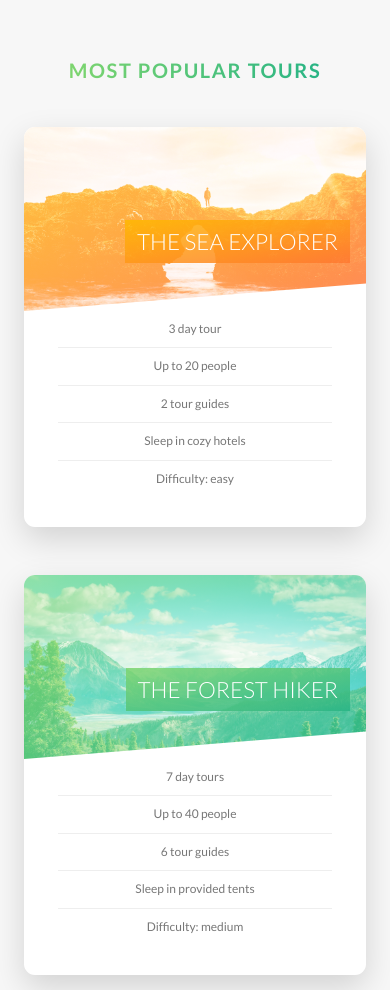
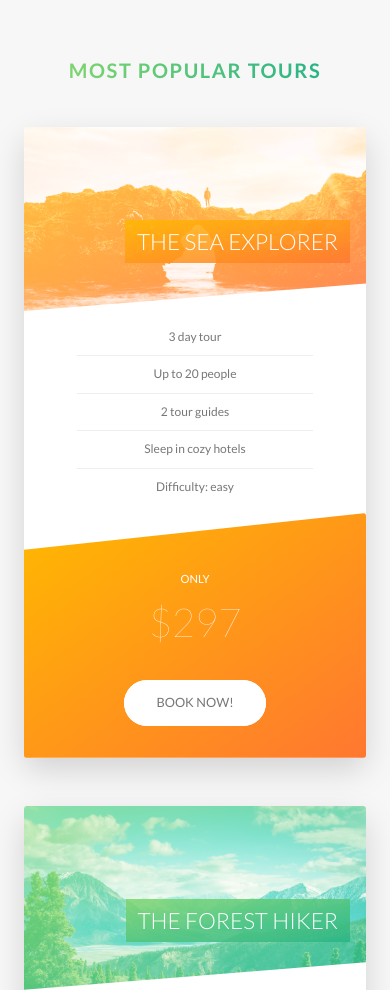
Before and after one commit to mkilicarslan/natours, a website: page index.html in a window 390 px wide. Shown: the part 2421-3411 px from the top of the page. Drawn offline with Linux system fonts and the light colour scheme.

Commit message:
Write media queries: tours, stories and booking

```diff
--- a/sass/components/_card.scss
+++ b/sass/components/_card.scss
@@ -11,8 +11,9 @@
     top: 0;
     left: 0;
     width: 100%;
+    -webkit-backface-visibility: hidden;
     backface-visibility: hidden;
-    border-radius: 11px;
+    border-radius: 3px;
     overflow: hidden;
     box-shadow: 0 1.5rem 4rem rgba($color-black, .15);
 
@@ -140,4 +141,48 @@
     font-size: 6rem;
     font-weight: 100;
   }
+
+  @include respond(tab-port) {
+    height: auto;
+    border-radius: 11px;
+    background-color: $color-white;
+    box-shadow: 0 1.5rem 4rem rgba($color-black, .15);
+
+    &__side {
+      height: auto;
+      position: relative;
+      box-shadow: none;
+
+      &--back {
+        transform: rotateY(0);
+        clip-path: polygon(0 15%,100% 0, 100% 100%, 0 100%)
+      }
+    }
+
+    &:hover &__side--front{
+      transform: rotateY(0);
+    }
+
+    &__details {
+      padding: 1rem 3rem;
+    }
+
+    // BACK SIDE STYLING
+    &__cta {
+      position: relative;
+      top: 0;
+      left: 0;
+      transform: translate(0);
+      width: 100%;
+      padding: 7rem 4rem 4rem;
+    }
+
+    &__price-box {
+      margin-bottom: 3rem;
+    }
+
+    &__price-value {
+      font-size: 5rem;
+    }
+  }
 }
--- a/sass/components/_form.scss
+++ b/sass/components/_form.scss
@@ -13,6 +13,10 @@
     border-bottom: 3px solid transparent;
     width: 90%;
     display: block;
+
+    @include respond(tab-land) {
+      width: 100%;
+    }
 
     &:focus {
       outline: none;
@@ -47,6 +51,11 @@
   &__radio-group {
     width: 49%;
     display: inline-block;
+
+    @include respond(tab-land) {
+      width: 100%;
+      margin-bottom: 2rem;
+    }
   }
 
   &__radio-label {
--- a/sass/components/_story.scss
+++ b/sass/components/_story.scss
@@ -9,6 +9,15 @@
   font-size: $default-font-size;
   transform: skewX(-12deg);
 
+  @include respond(tab-port) {
+    width: 100%;
+    padding: 4rem;
+    padding-left: 7rem;
+  }
+  @include respond(tab-port) {
+    transform: skewX(0);
+  }
+
   &__shape {
     width: 15rem;
     height: 15rem;
@@ -19,6 +28,10 @@
     clip-path: circle(50% at 50% 50%);
     transform: translateX(-3rem) skewX(12deg);
     position: relative;
+
+    @include respond(tab-port) {
+      transform: translateX(-3rem) skewX(0);
+    }
   }
 
   &__image {
@@ -28,7 +41,11 @@
   }
 
   &__text {
-    transform: skewX(12deg)
+    transform: skewX(12deg);
+
+    @include respond(tab-port) {
+      transform: skewX(0);
+    }
   }
 
   &__caption {
--- a/sass/pages/_home.scss
+++ b/sass/pages/_home.scss
@@ -51,6 +51,10 @@
   padding: 15rem 0;
   background-image:
     linear-gradient(to right bottom, $color-primary-light, $color-primary-dark);
+
+    @include respond(tab-port) {
+        padding: 10rem 0;
+    }
 }
 
 .book {
@@ -64,10 +68,38 @@
   background-size: 100%;
   border-radius: 3px;
   box-shadow: 0 1.5rem 4rem rgba($color-black, .3);
-  height: 50rem;
+
+  @include respond(tab-land) {
+    background-image:
+      linear-gradient(105deg,
+        rgba($color-white, .9) 0%,
+        rgba($color-white, .9) 65%,
+        transparent 65%
+      ),
+      url(../img/nat-10.jpg);
+    background-size: cover;
+  }
+
+  @include respond(tab-land) {
+    background-image:
+      linear-gradient(to right,
+        rgba($color-white, .9) 0%,
+        rgba($color-white, .9) 100%,
+      ),
+      url(../img/nat-10.jpg);
+    background-size: cover;
+  }
 
   &__form {
     width: 50%;
     padding: 6rem;
+
+    @include respond(tab-land) {
+      width: 65%;
+    }
+
+    @include respond(tab-port) {
+      width: 100%;
+    }
   }
 }
```
Also changed, not shown: css/style.css.
